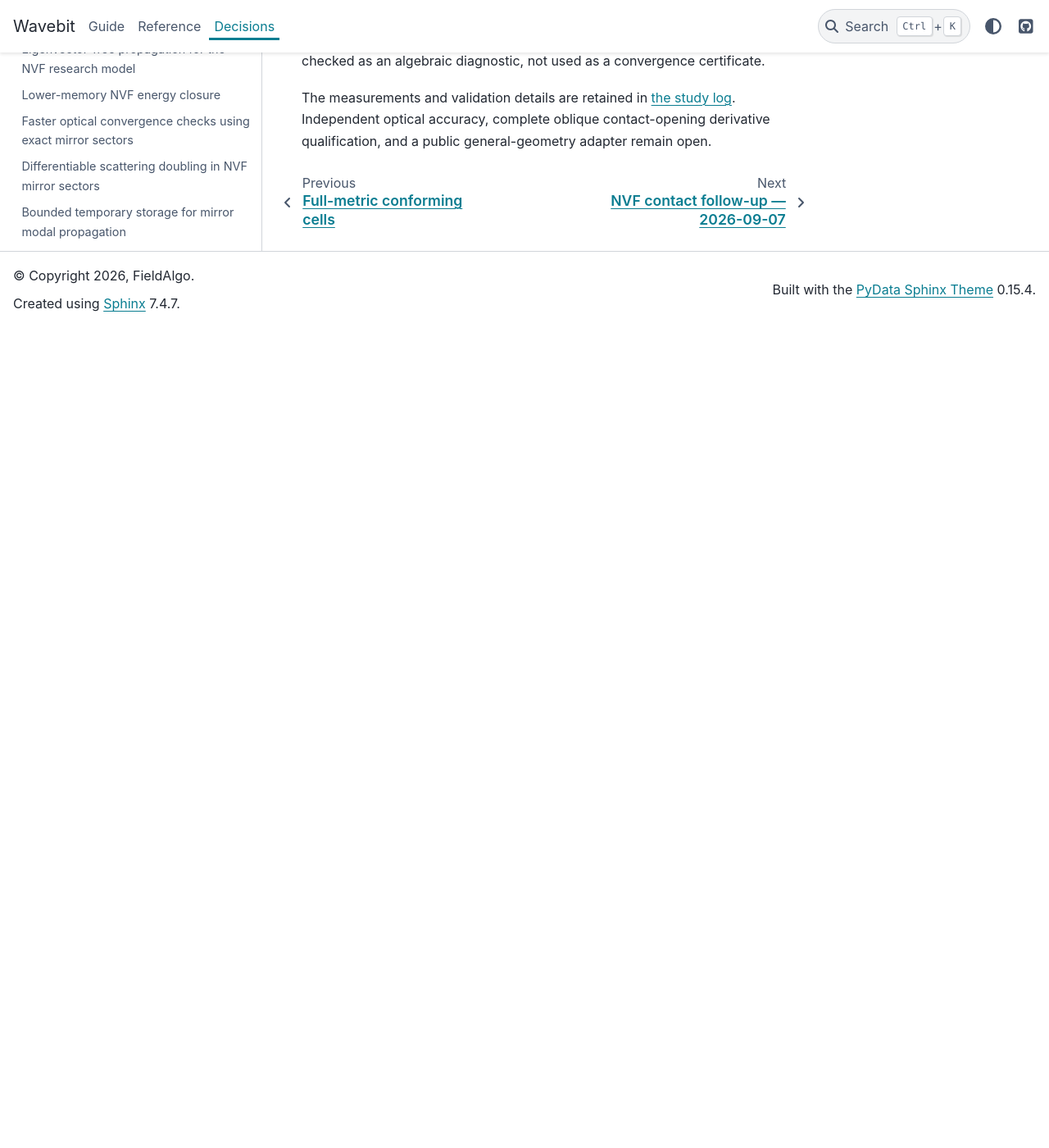
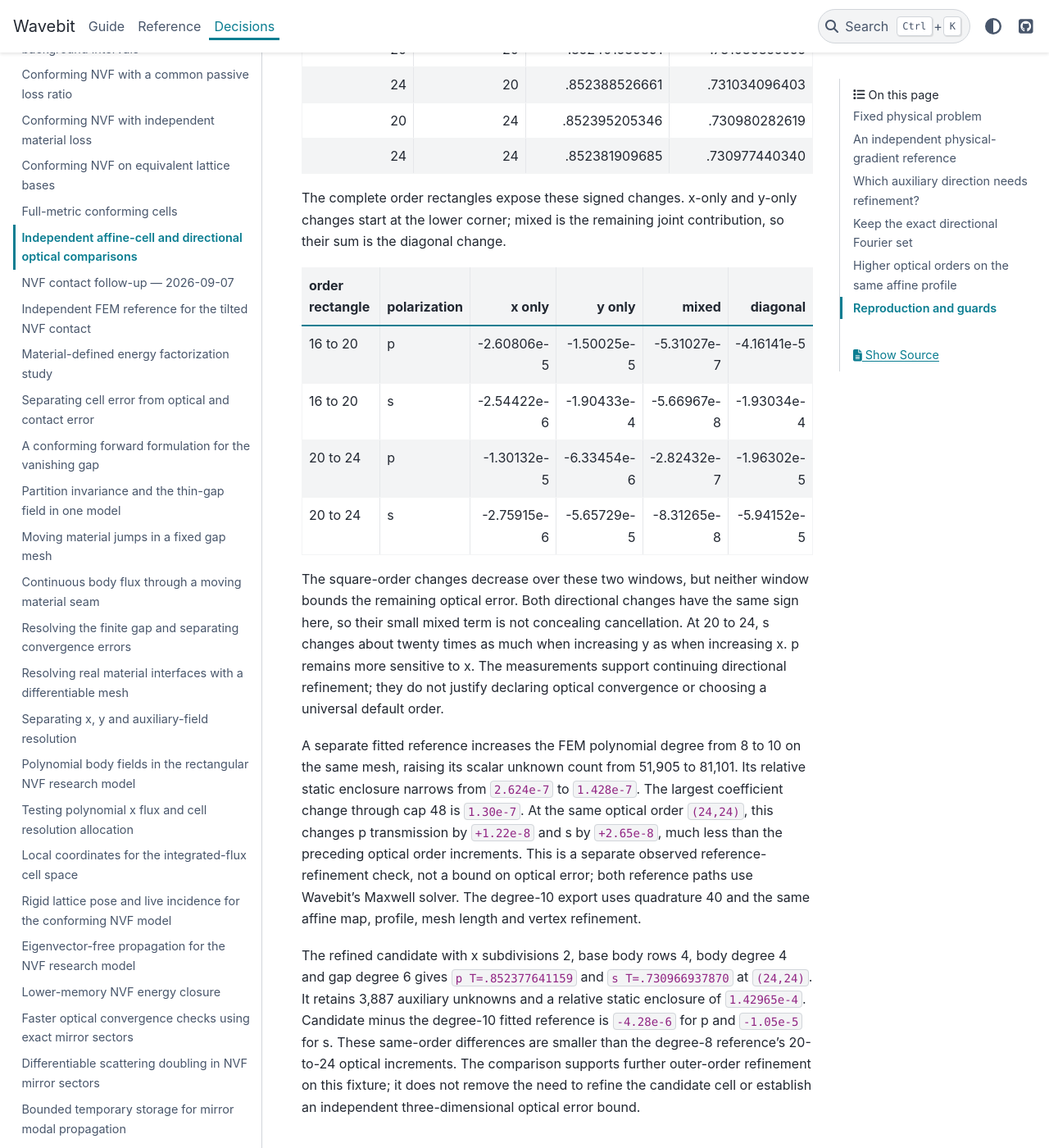
Before and after one commit to fieldalgo/wavebit, a Sphinx documentation site: the page built from docs/nvf-affine-convergence.md, in a window 1280 px wide and 1400 px high, scrolled down 5564 px. Shown: the whole window at 82% size. Built offline with Sphinx 7.4.7 and the PyData theme 0.15.4, drawn with Linux system fonts in a browser that asks for light colours; before the commit the page ends 5964 px from its top, so only the background shows below that; some of the changed text lies outside the part shown.

Commit message:
feat(nvf): report directional affine convergence changes
Compare complete adjacent Fourier-order rectangles without conflating auxiliary resolutions or issuing a convergence verdict. Record order-24 optics against refined FEM fields and the conforming candidate, with independent reference-refinement checks.

Co-authored-by: Codex <noreply@openai.com>

````diff
--- a/docs/nvf-affine-convergence.md
+++ b/docs/nvf-affine-convergence.md
@@ -157,6 +157,78 @@ The square 12-to-16 changes are `-8.45031e-5` and `-4.58629e-4`.
 Optical truncation remains consequential. No value in these tables defines
 a new release threshold or an automatic stopping criterion.
 
+The comparison driver now accepts `--directional-changes`. After the raw
+optical records, it reports changes on each complete adjacent rectangle of
+x/y orders. Each polarization includes the x change at both y levels, the
+y change at both x levels, their mixed difference, and the diagonal change.
+Reporting the parallel edges prevents opposing directional changes from
+being hidden by a small diagonal difference. Geometry, material, candidate
+resolution and reference metadata define separate series; the driver does
+not combine their corners. Missing corners produce no rectangle, and
+duplicate orders within one series raise. These records contain no
+convergence verdict or error-bound estimate.
+
+## Higher optical orders on the same affine profile
+
+The degree-8 fitted reference was exported through coefficient cap 64 on
+the same 1,622-element mesh. Quadrature 32 and 40 differ by at most
+`4.89e-15` in any coefficient; the shared cap-32 coefficients are unchanged
+from the earlier quadrature-32 export. The analytic material-coefficient
+error in the quadrature-40 export is below `1.91e-15`. This extends the
+available Fourier data without changing the fitted auxiliary cell.
+
+Holding that reference fixed gives:
+
+| x half width | y half width | p T | s T |
+| ---: | ---: | ---: | ---: |
+| 16 | 16 | .852443153986 | .731229889742 |
+| 20 | 16 | .852417073421 | .731227345524 |
+| 16 | 20 | .852428151483 | .731039456471 |
+| 20 | 20 | .852401539891 | .731036855555 |
+| 24 | 20 | .852388526661 | .731034096403 |
+| 20 | 24 | .852395205346 | .730980282619 |
+| 24 | 24 | .852381909685 | .730977440340 |
+
+The complete order rectangles expose these signed changes. x-only and
+y-only changes start at the lower corner; mixed is the remaining joint
+contribution, so their sum is the diagonal change.
+
+| order rectangle | polarization | x only | y only | mixed | diagonal |
+| --- | --- | ---: | ---: | ---: | ---: |
+| 16 to 20 | p | -2.60806e-5 | -1.50025e-5 | -5.31027e-7 | -4.16141e-5 |
+| 16 to 20 | s | -2.54422e-6 | -1.90433e-4 | -5.66967e-8 | -1.93034e-4 |
+| 20 to 24 | p | -1.30132e-5 | -6.33454e-6 | -2.82432e-7 | -1.96302e-5 |
+| 20 to 24 | s | -2.75915e-6 | -5.65729e-5 | -8.31265e-8 | -5.94152e-5 |
+
+The square-order changes decrease over these two windows, but neither
+window bounds the remaining optical error. Both directional changes have
+the same sign here, so their small mixed term is not concealing cancellation.
+At 20 to 24, s changes about twenty times as much when increasing y as
+when increasing x. p remains more sensitive to x. The measurements support
+continuing directional refinement; they do not justify declaring optical
+convergence or choosing a universal default order.
+
+A separate fitted reference increases the FEM polynomial degree from 8
+to 10 on the same mesh, raising its scalar unknown count from 51,905 to
+81,101. Its relative static enclosure narrows from `2.624e-7` to
+`1.428e-7`. The largest coefficient change through cap 48 is `1.30e-7`.
+At the same optical order `(24,24)`, this changes p transmission by
+`+1.22e-8` and s by `+2.65e-8`, much less than the preceding optical
+order increments. This is a separate observed reference-refinement check,
+not a bound on optical error; both reference paths use Wavebit's Maxwell
+solver. The degree-10 export uses quadrature 40 and the same affine map,
+profile, mesh length and vertex refinement.
+
+The refined candidate with x subdivisions 2, base body rows 4, body degree
+4 and gap degree 6 gives `p T=.852377641159` and `s T=.730966937870`
+at `(24,24)`. It retains 3,887 auxiliary unknowns and a relative static
+enclosure of `1.42965e-4`. Candidate minus the degree-10 fitted reference
+is `-4.28e-6` for p and `-1.05e-5` for s. These same-order differences
+are smaller than the degree-8 reference's 20-to-24 optical increments.
+The comparison supports further outer-order refinement on this fixture;
+it does not remove the need to refine the candidate cell or establish
+an independent three-dimensional optical error bound.
+
 ## Reproduction and guards
 
 The reference runs used separately installed `ngsolve==6.2.2606` and
@@ -194,6 +266,23 @@ unequal xy/yx Gram terms and a non-identity field mean. Every retained
 space receives its own closure. Lossless power balance is checked as an
 algebraic diagnostic, not used as a convergence certificate.
 
+Append `--directional-changes` to either a reference or candidate comparison
+to emit the complete order-rectangle diagnostics. The existing `NX:NY`
+spelling still selects retained orders; this option analyzes their changes
+without altering the physical problem or the closure.
+
+To reproduce the higher-order rectangle sequence, export the fitted
+reference with `--cap 64 --h .04 --degree 8 --quadrature 32 --refine 40`
+and the same transform, then run:
+
+```bash
+PYTHONPATH=$PWD python studies/nvf_affine_convergence.py --orders 16 20:16 16:20 20 24:20 20:24 24 --projections "$NVF_AFFINE_REF" --cells --directional-changes
+```
+
+For the separate reference-refinement check, export cap 48 with degree 10
+and quadrature 40, keeping the same geometry and mesh settings. Compare
+that export and the candidate at `--orders 24 --cells 2:4:4:6`.
+
 The measurements and validation details are retained in
 [the study log](https://github.com/fieldalgo/wavebit/blob/develop/studies/results/nvf_affine_convergence.log).
 Independent optical accuracy, complete oblique contact-opening derivative
````
Also changed, not shown: docs/normal-field-known-limits.md (+7 -4 lines), studies/README.md, 2 other files.
